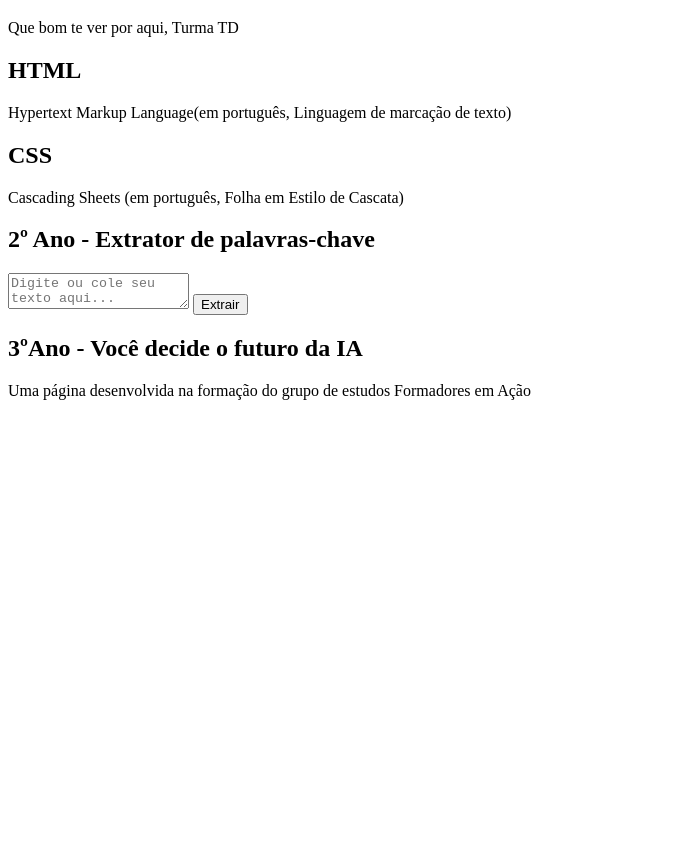
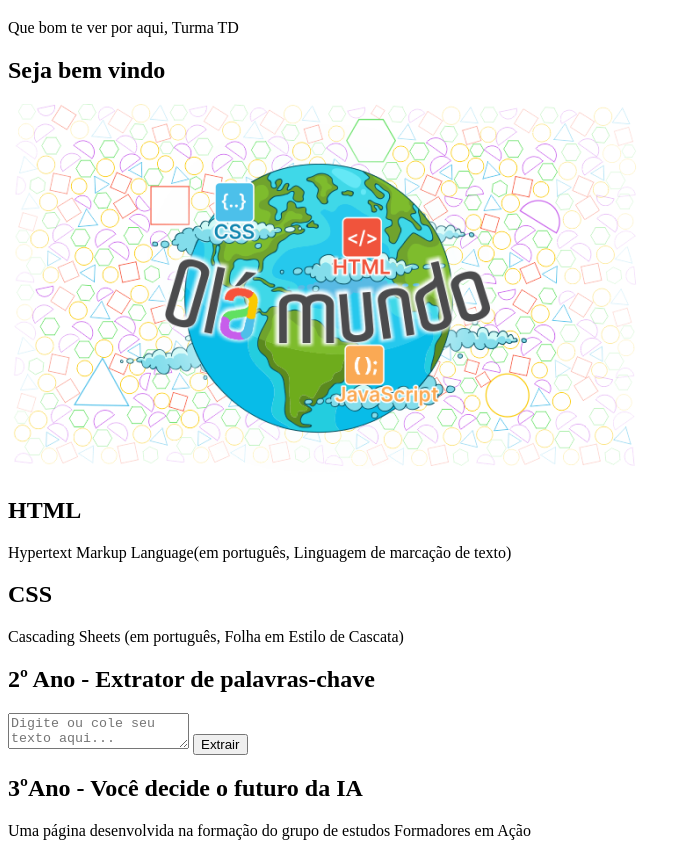
Before and after one commit to Ferfkm/FormadoresTurmaTD2, a plain HTML site: page index.html in a window 1280 px wide. Shown: the part 61-917 px from the top of the page, without its empty margins (0-691 px from the left). Before the commit the page ends 800 px from the top, so only its background shows below. Drawn offline with Linux system fonts and the light colour scheme; a script that the page names is missing.

Commit message:
Adicionamos a imagem

```diff
--- a/index.html
+++ b/index.html
@@ -11,7 +11,12 @@
     <header>
         <h1>Hello Mundo</h1>
         <p>Que bom te ver por aqui, Turma TD</p>
+
     </header>
+    <section>
+        <h1>Seja bem vindo</h1>
+        <img src="imagens/Olá Mundo.png" alt="">
+    </section>
     <section>
         <h2>HTML</h2>
         <p>Hypertext Markup Language(em português, Linguagem de marcação de texto)</p>
```
Also changed, not shown: imagens/Olá Mundo.png (added).
